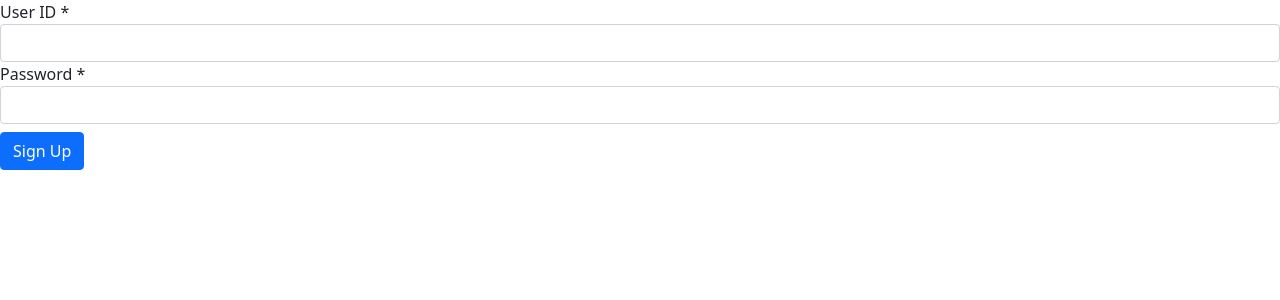
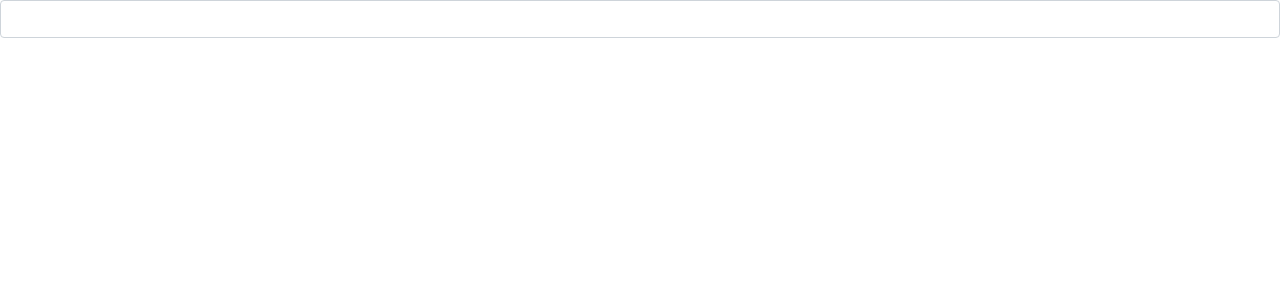
Before and after one commit to varunram64/HelloWorld, an Angular app: page / in a window 1280 px wide. Shown: the top 300 px of the page. Built offline with nearby package versions, Linux system fonts and the light colour scheme.

Commit message:
FormArray and FormBuilder

```diff
--- a/src/app/app.component.html
+++ b/src/app/app.component.html
@@ -1,4 +1,6 @@
-<sign-up></sign-up>
+<new-course-form></new-course-form>
+
+<!-- <sign-up></sign-up> -->
 
 <!-- <course-form></course-form> -->
 
--- a/src/app/app.module.ts
+++ b/src/app/app.module.ts
@@ -18,6 +18,7 @@ import { ZippyComponent } from './zippy/zippy.component';
 import { ContactFormComponent } from './contact-form/contact-form.component';
 import { CourseFormComponent } from './course-form/course-form.component';
 import { SignUpComponent } from './sign-up/sign-up.component';
+import { NewCourseFormComponent } from './new-course-form/new-course-form.component';
 
 @NgModule({
   declarations: [
@@ -34,7 +35,8 @@ import { SignUpComponent } from './sign-up/sign-up.component';
     ZippyComponent,
     ContactFormComponent,
     CourseFormComponent,
-    SignUpComponent
+    SignUpComponent,
+    NewCourseFormComponent
   ],
   imports: [
     BrowserModule,
--- /dev/null
+++ b/src/app/new-course-form/new-course-form.component.html
@@ -0,0 +1,16 @@
+<form [formGroup]="form">
+    <input type="text"
+            class="form-control"
+            (keyup.enter)="addTopic(topic)"
+            #topic>
+    <ul class="list-group"
+        *ngIf="form?.get('topics')">
+        <!-- In Old version it was *ngFor="let topic of this.form.get('topics')?.controls" -->
+        <li
+            *ngFor="let topic of this.topics?.value"
+            (click)="removeTopic(topic)"
+            class="list-group-item">
+            {{ topic }}
+        </li>
+    </ul>
+</form>
--- /dev/null
+++ b/src/app/new-course-form/new-course-form.component.ts
@@ -0,0 +1,44 @@
+import { Component } from '@angular/core';
+import { FormArray, FormBuilder, FormControl, FormGroup, Validators } from '@angular/forms';
+
+@Component({
+  selector: 'new-course-form',
+  templateUrl: './new-course-form.component.html',
+  styleUrls: ['./new-course-form.component.css']
+})
+export class NewCourseFormComponent {
+
+  get topics() {
+    return this.form.get('topics') as FormArray;
+  }
+
+  form = new FormGroup({
+    name: new FormControl(),
+    contact: new FormGroup({
+      email: new FormControl(),
+      phone: new FormControl()
+    }),
+    topics: new FormArray([])
+  })
+
+  constructor(fb: FormBuilder) {
+    this.form = fb.group({
+      name: ['', Validators.required],
+      contact: fb.group({
+        email: [],
+        phone: []
+      }),
+      topics: fb.array([])
+    });
+  }
+
+  addTopic(topic: HTMLInputElement) {
+    this.topics.push(new FormControl(topic.value));
+    topic.value = '';
+  }
+
+  removeTopic(topic: FormControl) {
+    let index = this.topics.value?.indexOf(topic);
+    this.topics.removeAt(index);
+  }
+}
```
Also changed, not shown: src/app/new-course-form/new-course-form.component.css (added), 1 other file (tests, documents, lock files or other folders).
